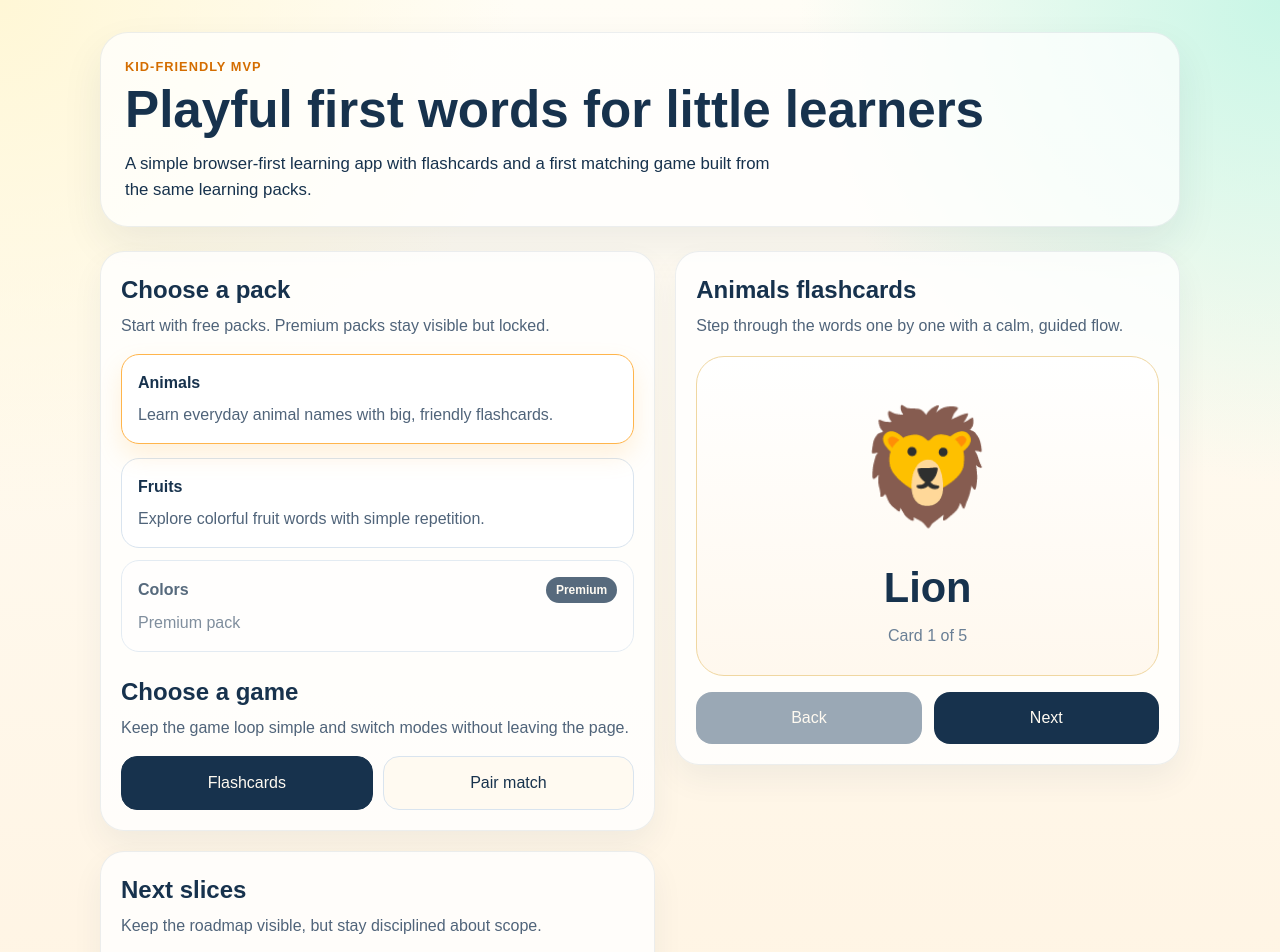
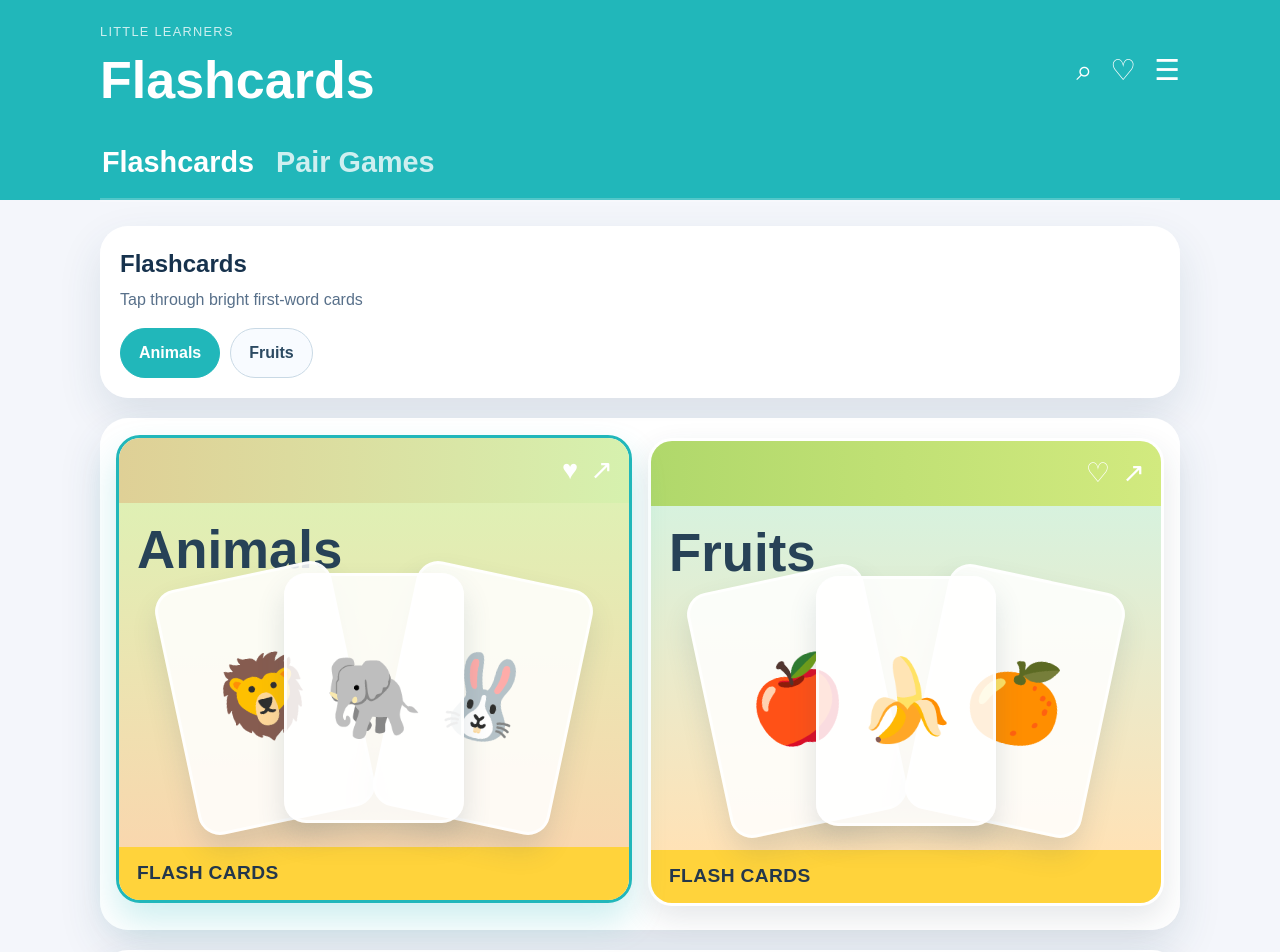
Before and after one commit to rattanakchea/kid-app, a React (Vite) app: page / in a window 1280 px wide. Shown: the top 952 px of the page. Built offline with nearby package versions, Linux system fonts and the light colour scheme.

Commit message:
Update homepage layout

```diff
--- a/src/App.tsx
+++ b/src/App.tsx
@@ -13,6 +13,19 @@ type MatchTile = {
   solved: boolean;
 };
 
+const sections: { id: GameMode; label: string; subtitle: string }[] = [
+  {
+    id: "flashcards",
+    label: "Flashcards",
+    subtitle: "Tap through bright first-word cards"
+  },
+  {
+    id: "match",
+    label: "Pair Games",
+    subtitle: "Find matching emoji pairs"
+  }
+];
+
 function shuffleTiles<T>(items: T[]) {
   const nextItems = [...items];
 
@@ -27,9 +40,7 @@ function shuffleTiles<T>(items: T[]) {
   return nextItems;
 }
 
-function createMatchTiles(
-  pack: (typeof freePacks)[number],
-): MatchTile[] {
+function createMatchTiles(pack: (typeof freePacks)[number]): MatchTile[] {
   return shuffleTiles(
     pack.cards.slice(0, matchTileCount).flatMap((card) => [
       {
@@ -58,6 +69,9 @@ export default function App() {
 
   const selectedPack =
     packs.find((pack) => pack.id === selectedPackId) ?? freePacks[0];
+
+  const currentSection =
+    sections.find((section) => section.id === gameMode) ?? sections[0];
 
   const currentCard = selectedPack.cards[currentCardIndex];
   const canGoBack = currentCardIndex > 0;
@@ -153,76 +167,104 @@ export default function App() {
 
   return (
     <div className="app-shell">
-      <header className="hero">
-        <p className="eyebrow">Kid-friendly MVP</p>
-        <h1>Playful first words for little learners</h1>
-        <p className="hero-copy">
-          A simple browser-first learning app with flashcards and a first
-          matching game built from the same learning packs.
-        </p>
+      <header className="topbar">
+        <div className="topbar-row">
+          <div className="topbar-title-group">
+            <p className="topbar-eyebrow">Little learners</p>
+            <h1>{currentSection.label}</h1>
+          </div>
+          <div className="topbar-actions" aria-hidden="true">
+            <span>⌕</span>
+            <span>♡</span>
+            <span>☰</span>
+          </div>
+        </div>
+
+        <nav className="section-menu" aria-label="Game sections">
+          {sections.map((section) => (
+            <button
+              key={section.id}
+              className={`section-tab${gameMode === section.id ? " active" : ""}`}
+              onClick={() => handleSelectMode(section.id)}
+              type="button"
+            >
+              {section.label}
+            </button>
+          ))}
+        </nav>
       </header>
 
-      <main className="layout">
-        <section className="panel">
+      <main className="home-layout">
+        <section className="subitem-panel">
           <div className="section-heading">
-            <h2>Choose a pack</h2>
-            <p>Start with free packs. Premium packs stay visible but locked.</p>
+            <h2>{currentSection.label}</h2>
+            <p>{currentSection.subtitle}</p>
           </div>
 
-          <div className="pack-grid">
-            {packs.map((pack) => {
-              const isActive = pack.id === selectedPackId;
+          <div className="subitem-row" role="tablist" aria-label="Content packs">
+            {freePacks.map((pack) => (
+              <button
+                key={`${gameMode}-${pack.id}`}
+                className={`subitem-chip${selectedPackId === pack.id ? " active" : ""}`}
+                onClick={() => handleSelectPack(pack.id)}
+                type="button"
+              >
+                {pack.title}
+              </button>
+            ))}
+          </div>
+        </section>
+
+        <section className="card-grid-panel">
+          <div className="home-card-grid">
+            {freePacks.map((pack) => {
+              const isActive = selectedPackId === pack.id;
+              const footerLabel =
+                gameMode === "flashcards" ? "FLASH CARDS" : "PAIR GAMES";
 
               return (
                 <button
-                  key={pack.id}
-                  className={`pack-card${isActive ? " active" : ""}`}
-                  onClick={() => !pack.locked && handleSelectPack(pack.id)}
+                  key={`${gameMode}-card-${pack.id}`}
+                  className={`home-card${isActive ? " active" : ""}`}
+                  onClick={() => handleSelectPack(pack.id)}
                   type="button"
-                  disabled={pack.locked}
                 >
-                  <span className="pack-title-row">
-                    <span>{pack.title}</span>
-                    {pack.locked ? <span className="pill">Premium</span> : null}
-                  </span>
-                  <span className="pack-description">{pack.description}</span>
+                  <div className={`home-card-top band-${pack.id}`}>
+                    <span className="home-card-heart">{isActive ? "♥" : "♡"}</span>
+                    <span className="home-card-share">↗</span>
+                  </div>
+                  <div className={`home-card-body tint-${pack.id}`}>
+                    <h3>{pack.title}</h3>
+                    <div className="card-stack" aria-hidden="true">
+                      <span className="stack-card stack-left">
+                        {pack.cards[0]?.emoji}
+                      </span>
+                      <span className="stack-card stack-center">
+                        {gameMode === "flashcards"
+                          ? pack.cards[1]?.emoji ?? pack.cards[0]?.emoji
+                          : pack.cards[2]?.emoji ?? pack.cards[0]?.emoji}
+                      </span>
+                      <span className="stack-card stack-right">
+                        {pack.cards[3]?.emoji ?? pack.cards[0]?.emoji}
+                      </span>
+                    </div>
+                  </div>
+                  <div className="home-card-footer">{footerLabel}</div>
                 </button>
               );
             })}
           </div>
-
-          <div className="section-heading mode-heading">
-            <h2>Choose a game</h2>
-            <p>Keep the game loop simple and switch modes without leaving the page.</p>
-          </div>
-
-          <div className="mode-toggle" role="tablist" aria-label="Game mode">
-            <button
-              className={`mode-button${gameMode === "flashcards" ? " active" : ""}`}
-              onClick={() => handleSelectMode("flashcards")}
-              type="button"
-            >
-              Flashcards
-            </button>
-            <button
-              className={`mode-button${gameMode === "match" ? " active" : ""}`}
-              onClick={() => handleSelectMode("match")}
-              type="button"
-            >
-              Pair match
-            </button>
-          </div>
         </section>
 
-        <section className="panel flashcard-panel">
+        <section className="play-panel">
           <div className="section-heading">
             <h2>
-              {selectedPack.title} {gameMode === "flashcards" ? "flashcards" : "pair match"}
+              {selectedPack.title} {gameMode === "flashcards" ? "flashcards" : "pair game"}
             </h2>
             <p>
               {gameMode === "flashcards"
-                ? "Step through the words one by one with a calm, guided flow."
-                : "Match the same emoji pairs using the selected pack content."}
+                ? "Browse the selected set one card at a time."
+                : "Flip tiles and match the same emoji pair."}
             </p>
           </div>
 
@@ -261,8 +303,7 @@ export default function App() {
 
               <div className="match-grid">
                 {matchTiles.map((tile) => {
-                  const isFlipped =
-                    tile.solved || flippedTileIds.includes(tile.id);
+                  const isFlipped = tile.solved || flippedTileIds.includes(tile.id);
 
                   return (
                     <button
@@ -282,10 +323,7 @@ export default function App() {
               </div>
 
               <div className="match-footer">
-                <p>
-                  Find the two matching emoji tiles. The board resets when you
-                  change packs.
-                </p>
+                <p>Find the two matching emoji tiles. The board resets when you change packs.</p>
                 <button onClick={handleResetMatchGame} type="button">
                   Shuffle again
                 </button>
@@ -299,21 +337,6 @@ export default function App() {
             </>
           )}
         </section>
-
-        <section className="panel roadmap-panel">
-          <div className="section-heading">
-            <h2>Next slices</h2>
-            <p>Keep the roadmap visible, but stay disciplined about scope.</p>
-          </div>
-
-          <ul className="roadmap-list">
-            <li>Tap-to-hear pronunciation audio</li>
-            <li>Optional harder mode with emoji-to-word matching later</li>
-            <li>Animated success feedback for correct matches</li>
-            <li>Premium unlock flow for extra packs</li>
-            <li>iOS wrapper after web engagement is proven</li>
-          </ul>
-        </section>
       </main>
     </div>
   );
--- a/src/index.css
+++ b/src/index.css
@@ -4,9 +4,7 @@
   font-weight: 400;
   color: #17324d;
   background:
-    radial-gradient(circle at top left, #fff7d6, transparent 30%),
-    radial-gradient(circle at top right, #c9f6e6, transparent 28%),
-    linear-gradient(180deg, #fffdf6 0%, #fff3e1 100%);
+    linear-gradient(180deg, #21b7ba 0 200px, #f4f6fb 200px 100%);
   font-synthesis: none;
   text-rendering: optimizeLegibility;
   -webkit-font-smoothing: antialiased;
@@ -32,58 +30,102 @@ button {
 }
 
 .app-shell {
-  width: min(1080px, calc(100% - 32px));
+  width: min(1120px, 100%);
   margin: 0 auto;
-  padding: 32px 0 56px;
+  padding-bottom: 56px;
 }
 
-.hero {
-  padding: 24px;
-  border-radius: 28px;
-  background: rgba(255, 255, 255, 0.72);
-  border: 1px solid rgba(23, 50, 77, 0.08);
-  box-shadow: 0 18px 40px rgba(23, 50, 77, 0.08);
+.topbar {
+  padding: 22px 20px 0;
+  color: #ffffff;
 }
 
-.eyebrow {
-  margin: 0 0 8px;
-  text-transform: uppercase;
-  letter-spacing: 0.08em;
-  font-size: 0.8rem;
-  color: #d46d00;
-  font-weight: 700;
+.topbar-row {
+  display: flex;
+  align-items: center;
+  justify-content: space-between;
+  gap: 16px;
 }
 
-.hero h1 {
+.topbar-title-group h1,
+.topbar-eyebrow {
   margin: 0;
-  font-size: clamp(2rem, 4vw, 3.5rem);
-  line-height: 1;
 }
 
-.hero-copy {
-  max-width: 42rem;
-  margin: 16px 0 0;
-  font-size: 1.05rem;
+.topbar-eyebrow {
+  font-size: 0.8rem;
+  text-transform: uppercase;
+  letter-spacing: 0.1em;
+  opacity: 0.78;
 }
 
-.layout {
-  display: grid;
-  grid-template-columns: 1.1fr 1fr;
-  gap: 20px;
-  margin-top: 24px;
+.topbar-title-group h1 {
+  font-size: clamp(2rem, 5vw, 3.25rem);
+  font-weight: 800;
 }
 
-.panel {
-  padding: 20px;
-  border-radius: 24px;
-  background: rgba(255, 255, 255, 0.8);
-  border: 1px solid rgba(23, 50, 77, 0.08);
-  box-shadow: 0 14px 32px rgba(23, 50, 77, 0.06);
+.topbar-actions {
+  display: flex;
+  align-items: center;
+  gap: 18px;
+  font-size: 1.8rem;
 }
 
-.flashcard-panel,
-.roadmap-panel {
-  align-self: start;
+.section-menu {
+  display: flex;
+  gap: 22px;
+  overflow-x: auto;
+  padding: 22px 2px 0;
+  border-bottom: 4px solid rgba(255, 255, 255, 0.22);
+}
+
+.section-tab {
+  position: relative;
+  padding: 0 0 14px;
+  border: none;
+  background: none;
+  color: rgba(255, 255, 255, 0.78);
+  font-size: clamp(1.2rem, 3vw, 1.8rem);
+  font-weight: 700;
+  white-space: nowrap;
+}
+
+.section-tab.active {
+  color: #ffffff;
+}
+
+.section-tab.active::after {
+  content: "";
+  position: absolute;
+  left: 0;
+  right: 0;
+  bottom: -4px;
+  height: 4px;
+  border-radius: 999px;
+  background: #ffe874;
+}
+
+.home-layout {
+  display: grid;
+  gap: 20px;
+  padding: 24px 20px 0;
+}
+
+.subitem-panel,
+.card-grid-panel,
+.play-panel {
+  border-radius: 28px;
+  background: rgba(255, 255, 255, 0.96);
+  box-shadow: 0 18px 44px rgba(32, 74, 101, 0.12);
+}
+
+.subitem-panel,
+.play-panel {
+  padding: 20px;
+}
+
+.card-grid-panel {
+  padding: 20px 16px 24px;
 }
 
 .section-heading h2,
@@ -91,90 +133,148 @@ button {
   margin: 0;
 }
 
+.section-heading h2 {
+  font-size: 1.5rem;
+}
+
 .section-heading p {
   margin-top: 6px;
-  color: #50647a;
+  color: #58708a;
 }
 
-.pack-grid {
-  display: grid;
-  gap: 12px;
-  margin-top: 18px;
-}
-
-.mode-heading {
-  margin-top: 22px;
-}
-
-.mode-toggle {
-  display: grid;
-  grid-template-columns: repeat(2, minmax(0, 1fr));
+.subitem-row {
+  display: flex;
+  flex-wrap: wrap;
   gap: 10px;
   margin-top: 16px;
 }
 
-.mode-button {
-  padding: 14px 16px;
-  border: 1px solid #d9e4ef;
-  border-radius: 16px;
-  background: #fffaf1;
-  color: #17324d;
+.subitem-chip {
+  padding: 12px 18px;
+  border: 1px solid #c9d9e5;
+  border-radius: 999px;
+  background: #f8fbff;
+  color: #2c4a62;
+  font-weight: 700;
 }
 
-.mode-button.active {
-  background: #17324d;
-  color: #fffaf1;
-  border-color: #17324d;
+.subitem-chip.active {
+  background: #21b7ba;
+  border-color: #21b7ba;
+  color: #ffffff;
 }
 
-.pack-card {
+.home-card-grid {
   display: grid;
-  gap: 8px;
-  width: 100%;
+  grid-template-columns: repeat(2, minmax(0, 1fr));
+  gap: 16px;
+}
+
+.home-card {
+  overflow: hidden;
+  border: 3px solid transparent;
+  border-radius: 24px;
+  padding: 0;
   text-align: left;
-  padding: 16px;
-  border-radius: 18px;
-  border: 1px solid #d9e4ef;
   background: #ffffff;
-  color: inherit;
+  box-shadow: 0 12px 30px rgba(41, 59, 76, 0.12);
   transition:
     transform 140ms ease,
     box-shadow 140ms ease,
     border-color 140ms ease;
 }
 
-.pack-card.active,
-.pack-card:hover:not(:disabled) {
-  transform: translateY(-2px);
-  border-color: #ffb54c;
-  box-shadow: 0 12px 24px rgba(255, 181, 76, 0.18);
+.home-card:hover,
+.home-card.active {
+  transform: translateY(-3px);
+  border-color: #21b7ba;
+  box-shadow: 0 18px 34px rgba(33, 183, 186, 0.22);
 }
 
-.pack-card:disabled {
-  cursor: not-allowed;
-  opacity: 0.72;
+.home-card-top {
+  display: flex;
+  align-items: center;
+  justify-content: flex-end;
+  gap: 12px;
+  padding: 12px 16px;
+  color: #ffffff;
+  font-size: 1.7rem;
 }
 
-.pack-title-row {
-  display: flex;
-  align-items: center;
-  justify-content: space-between;
-  gap: 12px;
-  font-weight: 700;
+.band-animals {
+  background: linear-gradient(90deg, #dfd096 0%, #d6f1ae 100%);
 }
 
-.pill {
-  display: inline-flex;
-  align-items: center;
-  padding: 4px 10px;
-  border-radius: 999px;
-  background: #17324d;
-  color: #fffaf1;
-  font-size: 0.75rem;
+.band-fruits {
+  background: linear-gradient(90deg, #b0d86b 0%, #d2ea7f 100%);
 }
 
-.pack-description {
-  color: #50647a;
+.home-card-body {
+  min-height: 320px;
+  padding: 22px 18px 24px;
+}
+
+.tint-animals {
+  background: linear-gradient(180deg, #dff0b4 0%, #f9d7ae 100%);
+}
+
+.tint-fruits {
+  background: linear-gradient(180deg, #d7f2de 0%, #ffe2b6 100%);
+}
+
+.home-card-body h3 {
+  margin: 0;
+  font-size: clamp(2rem, 5vw, 3.3rem);
+  line-height: 0.95;
+  color: #274257;
+}
+
+.card-stack {
+  position: relative;
+  height: 220px;
+  margin-top: 28px;
+}
+
+.stack-card {
+  position: absolute;
+  bottom: 0;
+  display: grid;
+  place-items: center;
+  width: 38%;
+  aspect-ratio: 0.72;
+  border-radius: 22px;
+  background: rgba(255, 255, 255, 0.86);
+  border: 3px solid rgba(255, 255, 255, 0.8);
+  box-shadow: 0 16px 28px rgba(64, 87, 107, 0.16);
+  font-size: clamp(3rem, 8vw, 5rem);
+}
+
+.stack-left {
+  left: 8%;
+  transform: rotate(-12deg);
+}
+
+.stack-center {
+  left: 31%;
+  z-index: 2;
+}
+
+.stack-right {
+  right: 8%;
+  transform: rotate(12deg);
+}
+
+.home-card-footer {
+  padding: 12px 18px;
+  background: #ffd33b;
+  color: #24374b;
+  font-size: 1.2rem;
+  font-weight: 800;
+  letter-spacing: 0.02em;
+}
+
+.play-panel {
+  padding-bottom: 24px;
 }
 
 .flashcard {
@@ -184,8 +284,7 @@ button {
   margin-top: 18px;
   padding: 24px;
   border-radius: 28px;
-  background:
-    linear-gradient(180deg, #ffffff 0%, #fff8ee 100%);
+  background: linear-gradient(180deg, #ffffff 0%, #fff8ee 100%);
   border: 1px solid #f0d7a1;
 }
 
@@ -209,7 +308,8 @@ button {
   margin-top: 16px;
 }
 
-.flashcard-actions button {
+.flashcard-actions button,
+.match-footer button {
   flex: 1;
   padding: 14px 18px;
   border: none;
@@ -239,7 +339,6 @@ button {
 }
 
 .match-tile {
-  position: relative;
   display: grid;
   place-items: center;
   min-height: 110px;
@@ -254,12 +353,6 @@ button {
 
 .match-tile:disabled {
   opacity: 1;
-}
-
-.match-tile-face {
-  transition:
-    transform 140ms ease,
-    opacity 140ms ease;
 }
 
 .match-tile-back {
@@ -292,14 +385,6 @@ button {
   color: #50647a;
 }
 
-.match-footer button {
-  padding: 12px 16px;
-  border: none;
-  border-radius: 14px;
-  background: #17324d;
-  color: #fffaf1;
-}
-
 .match-success {
   margin-top: 16px;
   padding: 14px 16px;
@@ -309,19 +394,23 @@ button {
   font-weight: 700;
 }
 
-.roadmap-list {
-  margin: 18px 0 0;
-  padding-left: 20px;
-  color: #50647a;
-}
-
 @media (max-width: 860px) {
-  .app-shell {
-    width: min(100% - 20px, 720px);
-    padding-top: 20px;
+  .topbar {
+    padding-left: 14px;
+    padding-right: 14px;
   }
 
-  .layout {
+  .home-layout {
+    padding-left: 14px;
+    padding-right: 14px;
+  }
+
+  .topbar-actions {
+    gap: 12px;
+    font-size: 1.5rem;
+  }
+
+  .home-card-grid {
     grid-template-columns: 1fr;
   }
 
```
Also changed, not shown: 2 other files (tests, documents, lock files or other folders).
